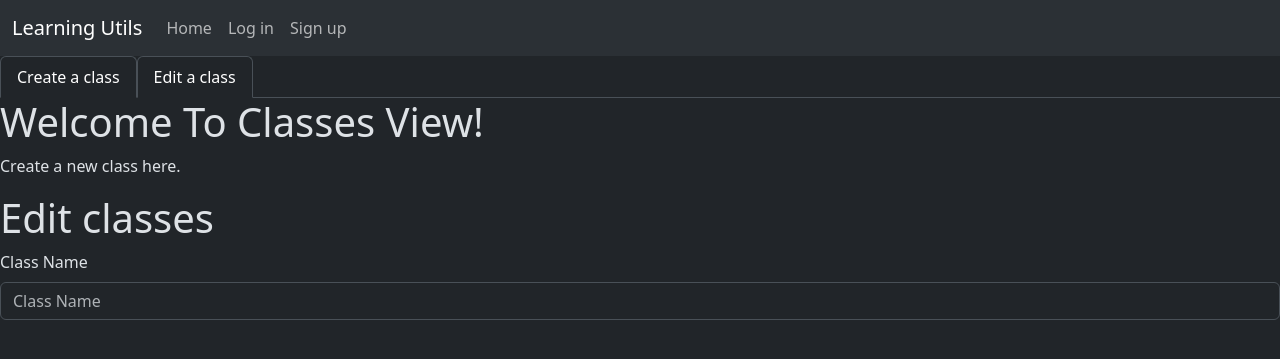
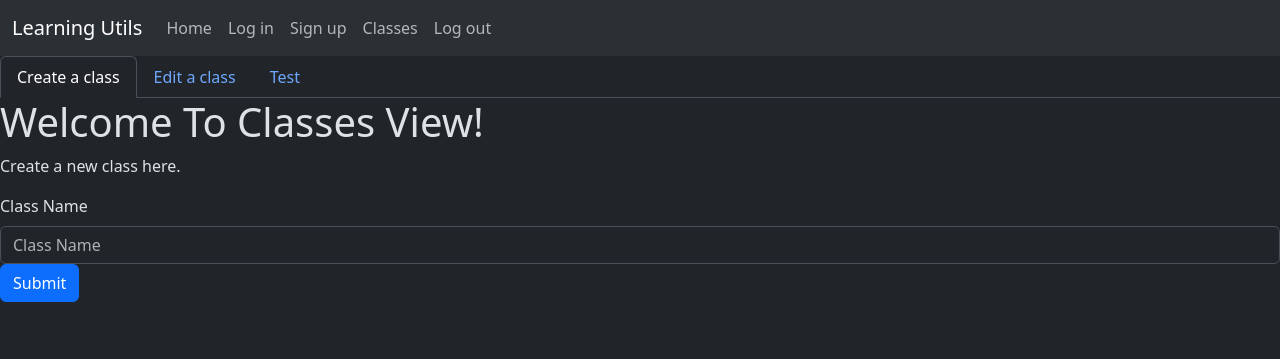
Before and after one commit to DiamondMonster090/LearningUtils, a Flask app: page /classes in a window 1280 px wide. Shown: the top 359 px of the page. Run offline with Flask 3, Linux system fonts and the light colour scheme; a user stored in the database is signed in.

Commit message:
continued classes template and logout

```diff
--- a/app.py
+++ b/app.py
@@ -57,8 +57,14 @@ def signup():
         return redirect('/')
     else:
         return render_template('signup.html')
+@app.route('/logout')
+def logout():
+    session.clear()
+    return redirect('/')
 @app.route('/classes')
+@login_required
 def classes():
+    print(cur.execute('SELECT * FROM classes WHERE user_id = ?', (session['user_id'],)).fetchall())
     return render_template('classes.html', classes=cur.execute('SELECT * FROM classes WHERE user_id = ?', (session['user_id'],)).fetchall())
 
 def apology(error, code=400):
--- a/templates/classes.html
+++ b/templates/classes.html
@@ -4,10 +4,10 @@
     <nav>
         <div class="nav nav-tabs" id="nav-tab" role="tablist">
             <button class="nav-link active" id="nav-create-tab" data-bs-toggle="tab" data-bs-target="#nav-create" type="button" role="tab" aria-controls="nav-create" aria-selected="true">Create a class</button>
-            <button class="nav-link active" id="nav-edit-tab" data-bs-toggle="tab" data-bs-target="#nav-edit" type="button" role="tab" aria-controls="nav-edit" aria-selected="true">Edit a class</button>
+            <button class="nav-link" id="nav-edit-tab" data-bs-toggle="tab" data-bs-target="#nav-edit" type="button" role="tab" aria-controls="nav-edit" aria-selected="true">Edit a class</button>
 
             {% for class in classes %}
-            <button class="nav-link" id='nav-{{ class["name"] }}-tab' data-bs-toggle="tab" data-bs-target='#nav-{{ class["name"] }}' type="button" role="tab" aria-controls='nav-{{ class["name"] }}' aria-selected="false">{{ class["name"] }}</button>
+                <button class="nav-link" id='nav-{{ class[2] }}-tab' data-bs-toggle="tab" data-bs-target='#nav-{{ class[2] }}' type="button" role="tab" aria-controls='nav-{{ class[2] }}' aria-selected="false">{{ class[2] }}</button>
 
             {% endfor %}
         </div>
@@ -16,25 +16,35 @@
         <div class="tab-pane fade show active" id="nav-create" role="tabpanel" aria-labelledby="nav-create-tab">
             <h1>Welcome To Classes View!</h1>
             <p>Create a new class here.</p>
+            <form method="post" action="/classes">
+
+                <label for="class_name-create" class="form-label">Class Name</label>
+               <input type="text" class="form-control" id="class_name-create" name="class_name" placeholder="Class Name">
+                <input type="hidden" name="request_type" value="create">
+                <button type="submit" class="btn btn-primary">Submit</button>
+            </form>
 
         </div>
-        <div class="tab-pane fade show active" id="nav-edit" role="tabpanel" aria-labelledby="nav-edit-tab">
+        <div class="tab-pane fade show" id="nav-edit" role="tabpanel" aria-labelledby="nav-edit-tab">
             <h1>Edit classes</h1>
-            <div class="mb-3">
+            <form method="post" action="/classes">
+
                 <label for="class_name" class="form-label">Class Name</label>
                 <input class="form-control" list="datalistOptions" id="class_name" name="class_name" placeholder="Class Name">
                 <datalist id="datalistOptions">
                     {% for class in classes %}
-                        <option value='{{ class["name"] }}'>{{ class["name"] }}</option>
+                    <option value='{{ class[2] }}'>{{ class[2] }}</option>
                     {% endfor %}
                 </datalist>
-            </div>
+                <input type="hidden" name="request_type" value="edit">
+                <button type="submit" class="btn btn-primary">Submit</button>
+            </form>
 
         </div>
         {% for class in classes %}
-        <div class="tab-pane fade" id='nav-{{ class["name"] }}' role="tabpanel" aria-labelledby='nav-{{ class["name"] }}-tab'>
-            <h2>{{ class["name"] }}</h2>
-            <p>{{ class["description"] }}</p>
+        <div class="tab-pane fade" id='nav-{{ class[2] }}' role="tabpanel" aria-labelledby='nav-{{ class[2] }}-tab'>
+            <h2>{{ class[2] }}</h2>
+            <p>{{ class[3] }}</p>
         </div>
         {% endfor %}
         </div>
--- a/templates/layout.html
+++ b/templates/layout.html
@@ -13,7 +13,7 @@
     <header>
         <nav class="navbar navbar-expand-lg bg-body-tertiary">
             <div class="container-fluid">
-                <a class="navbar-brand" href="index.html">Learning Utils</a>
+                <a class="navbar-brand" href="/">Learning Utils</a>
                 <button class="navbar-toggler" type="button" data-bs-toggle="collapse" data-bs-target="#navbarNav" aria-controls="navbarNav" aria-expanded="false" aria-label="Toggle navigation">
                     <span class="navbar-toggler-icon"></span>
                 </button>
@@ -22,6 +22,8 @@
                         <a class="nav-link" href="/">Home</a>
                         <a class="nav-link" href="/login">Log in</a>
                         <a class="nav-link" href="/signup">Sign up</a>
+                        <a class="nav-link" href="/classes">Classes</a>
+                        <a class="nav-link" href="/logout">Log out</a>
                     </div>
                 </div>
             </div>
```
Also changed, not shown: database.db, 1 other file.
